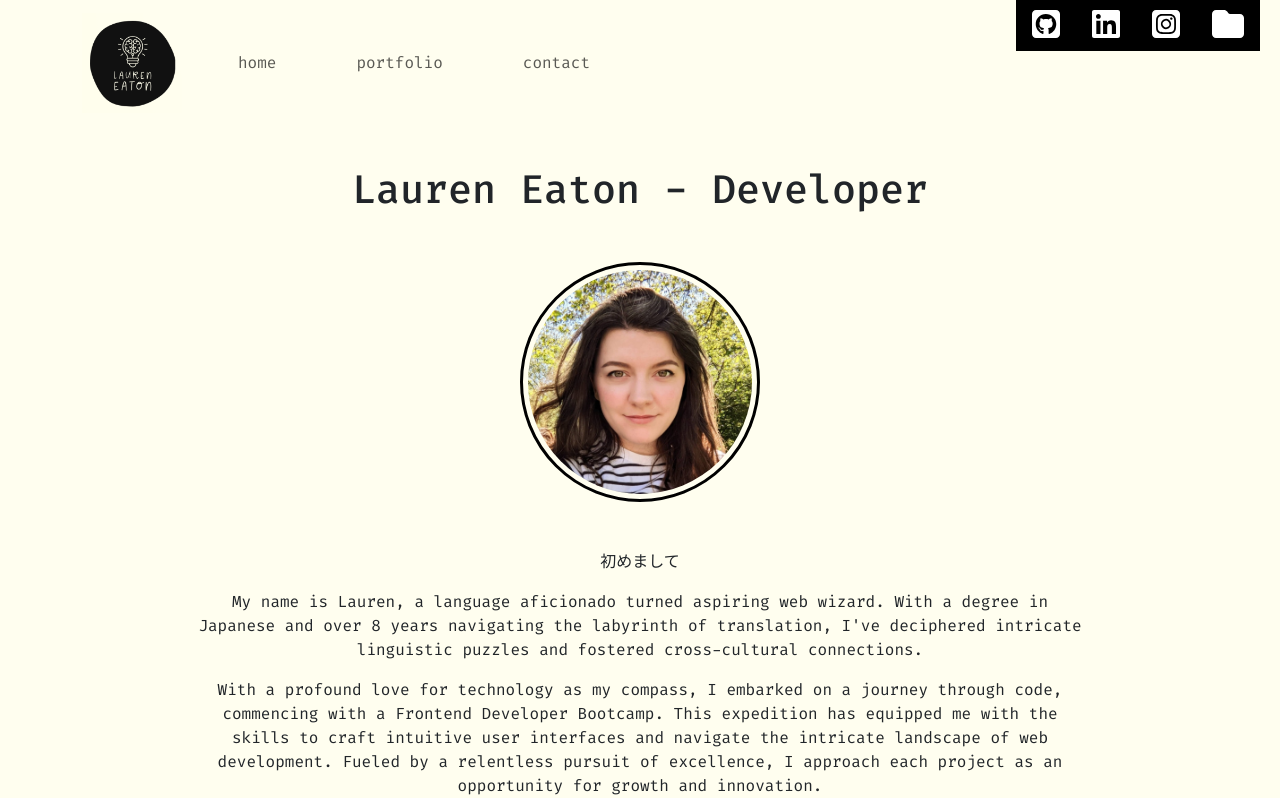
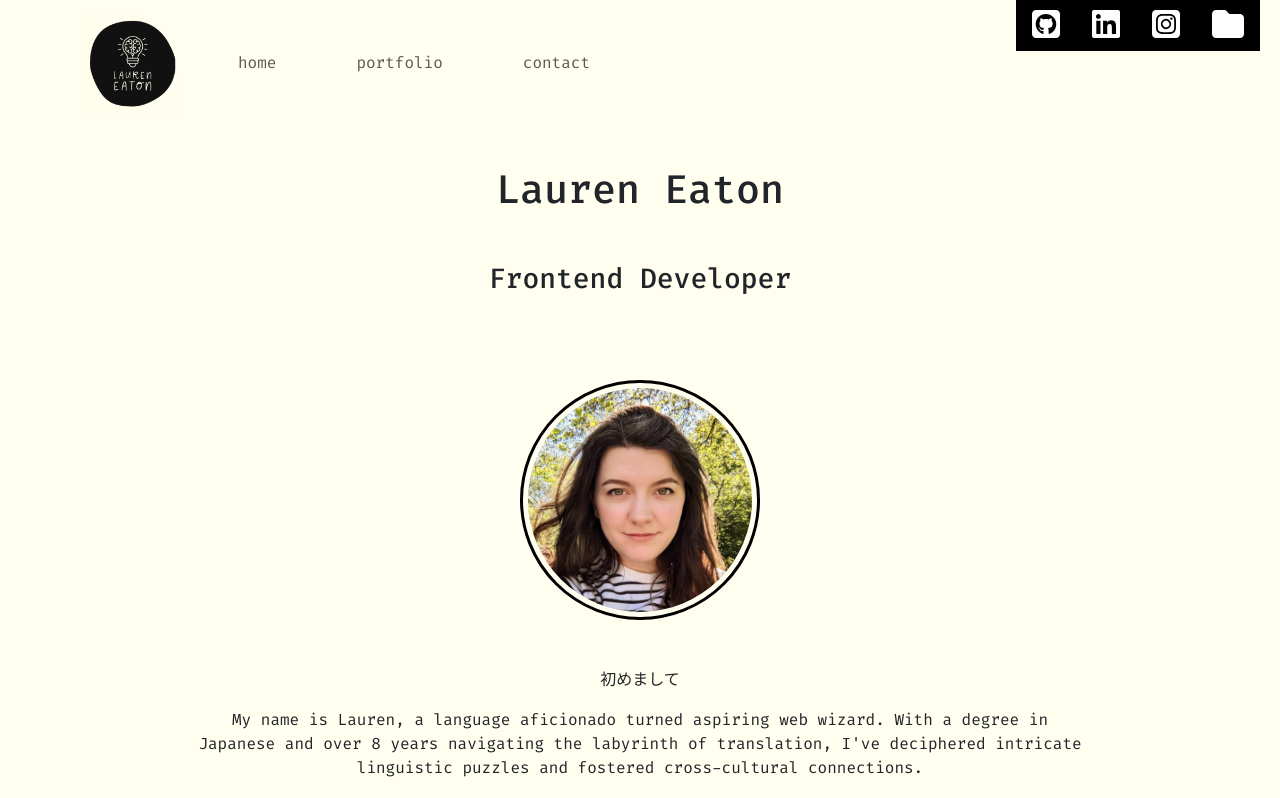
Before and after one commit to eaton-mess/React-Portfolio, a React (Vite) app: page / in a window 1280 px wide. Shown: the top 798 px of the page. Built offline with nearby package versions, Linux system fonts and the light colour scheme.

Commit message:
amended title

```diff
--- a/src/components/Pages/Home.jsx
+++ b/src/components/Pages/Home.jsx
@@ -45,7 +45,10 @@ const Home = () => {
     return (
         <>
             <Container className="heroSection">
-                <h1>Lauren Eaton - Developer</h1>
+                <h1>Lauren Eaton</h1>
+                <h3 style={{
+                    marginBottom: '3em'
+                }}>Frontend Developer</h3>
                 <img className="profilePicture" id="headshot" src={profilePicture} alt="profile picture" />
                 <p className="aboutMeText fadeInOnScroll" id="aboutMeText">
                     <span onMouseEnter={() => handleTextChange('greeting', 'Nice to meet you')} onMouseLeave={() => handleTextChange('greeting', '初めまして')}>
```
